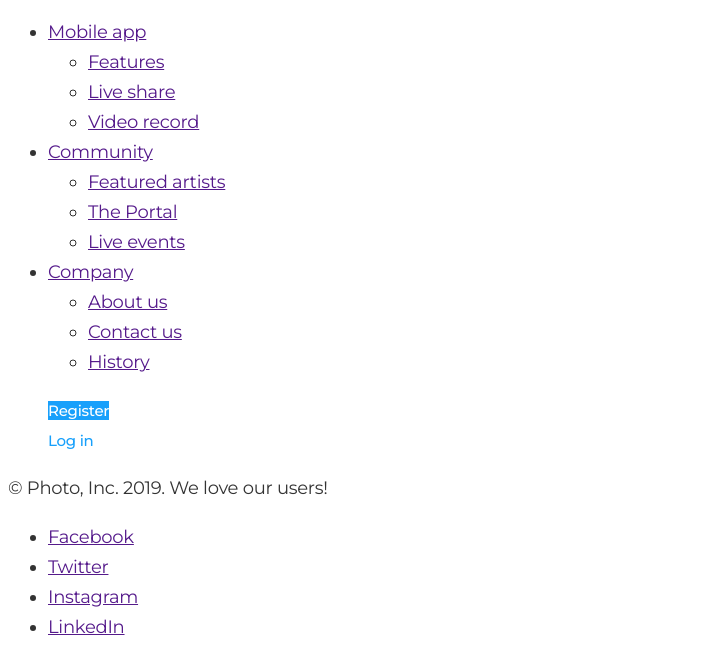
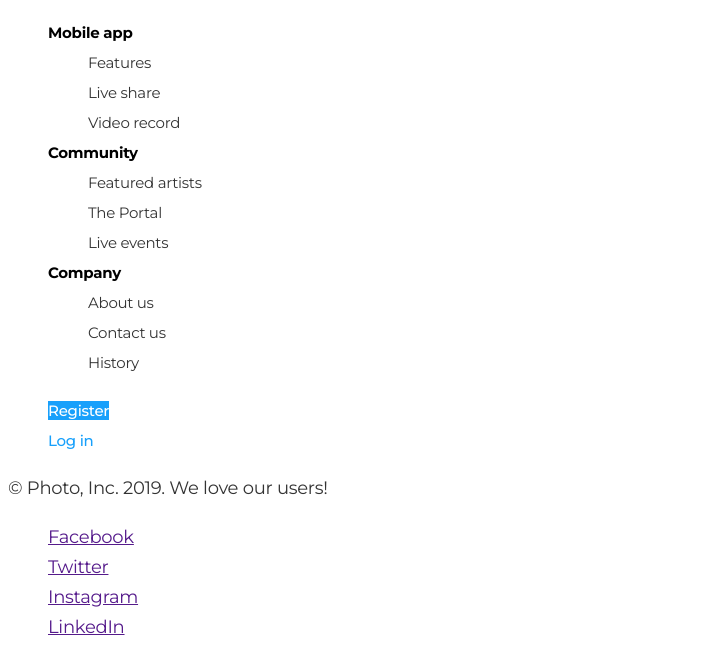
Before and after one commit to ForestDr/html-css-additional-project, a plain HTML site: page index.html in a window 1280 px wide. Shown: the part 3989-4649 px from the top of the page, without its empty margins (0-722 px from the left). Drawn offline with Linux system fonts and the light colour scheme.

Commit message:
styles new footer

```diff
--- a/css/styles.css
+++ b/css/styles.css
@@ -131,3 +131,22 @@ body {
 
     background-color: var(--primary-bg-color);
 }
+
+/* footer  */
+
+.info-list .link {
+    font-size: 15px;
+    line-height: 1.6;
+    text-decoration: none;
+    color: var(--primary-text-color);
+}
+
+.info-list .primary-link {
+    font-weight: 700;
+    color: var(--title-text-color);
+}
+
+.info-list .link:hover,
+.info-list .link:focus {
+    color: var(--accent-color);
+}
--- a/index.html
+++ b/index.html
@@ -167,49 +167,49 @@
         photo
       </a>
 
-      <ul>
+      <ul class="info-list list">
         <li>
-          <a href="">Mobile app</a>
+          <a class="primary-link link" href="">Mobile app</a>
 
-          <ul>
+          <ul class="list">
             <li>
-              <a href="">Features</a>
+              <a class="link" href="">Features</a>
             </li>
             <li>
-              <a href="">Live share</a>
+              <a class="link" href="">Live share</a>
             </li>
             <li>
-              <a href="">Video record</a>
+              <a class="link" href="">Video record</a>
             </li>
           </ul>
         </li>
         <li>
-          <a href="">Community</a>
+          <a class="primary-link link" href="">Community</a>
 
-          <ul>
+          <ul class="list">
             <li>
-              <a href="">Featured artists</a>
+              <a class="link" href="">Featured artists</a>
             </li>
             <li>
-              <a href="">The Portal</a>
+              <a class="link" href="">The Portal</a>
             </li>
             <li>
-              <a href="">Live events</a>
+              <a class="link" href="">Live events</a>
             </li>
           </ul>
         </li>
         <li>
-          <a href="">Company</a>
+          <a class="primary-link link" href="">Company</a>
 
-          <ul>
+          <ul class="list">
             <li>
-              <a href="">About us</a>
+              <a class="link" href="">About us</a>
             </li>
             <li>
-              <a href="">Contact us</a>
+              <a class="link" href="">Contact us</a>
             </li>
             <li>
-              <a href="">History</a>
+              <a class="link" href="">History</a>
             </li>
           </ul>
         </li>
@@ -222,11 +222,11 @@
 
       <p>&copy; Photo, Inc. 2019. We love our users!</p>
 
-      <ul>
-        <li><a href="" aria-label="Facebook">Facebook</a></li>
-        <li><a href="" aria-label="Twitter">Twitter</a></li>
-        <li><a href="" aria-label="Instagram">Instagram</a></li>
-        <li><a href="" aria-label="LinkedIn">LinkedIn</a></li>
+      <ul class="contact-list list">
+        <li><a class="link" href="" aria-label="Facebook">Facebook</a></li>
+        <li><a class="link" href="" aria-label="Twitter">Twitter</a></li>
+        <li><a class="link" href="" aria-label="Instagram">Instagram</a></li>
+        <li><a class="link" href="" aria-label="LinkedIn">LinkedIn</a></li>
       </ul>
     </footer>
   </body>
```
